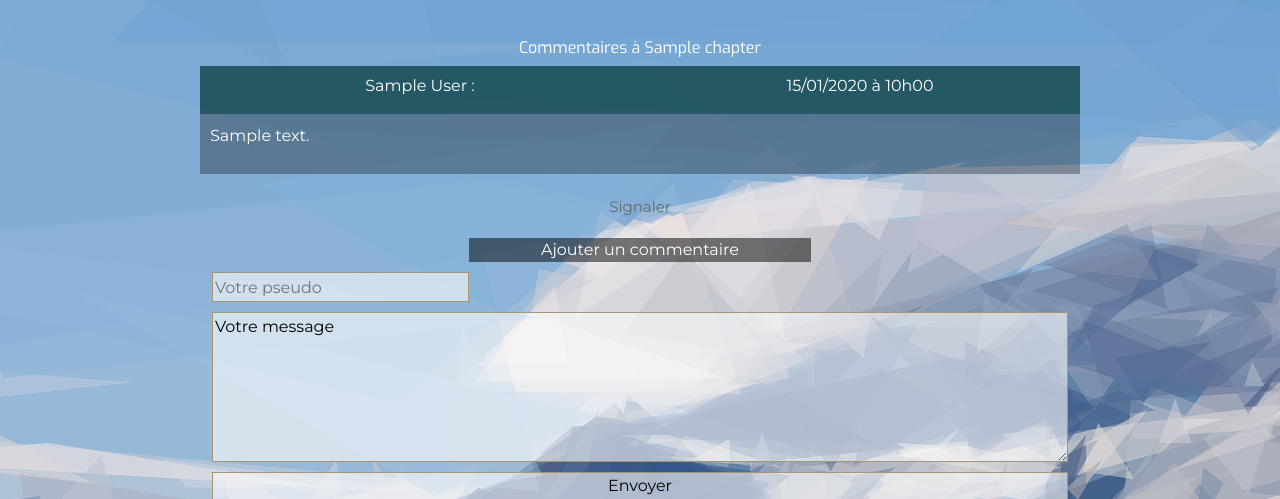
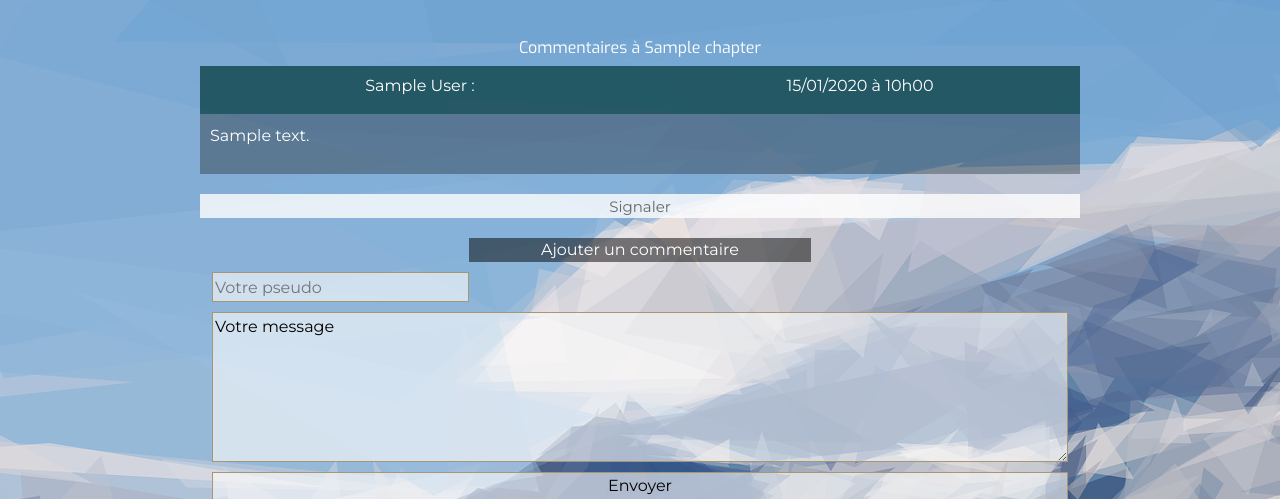
Before and after one commit to MargaritaSav/PersonalBlog, a PHP site: page /study/index.php?action=chapter&id=1 in a window 1280 px wide. Shown: the part 250-749 px from the top of the page. Run offline with PHP 8.4, Linux system fonts and the light colour scheme; tables that the repository leaves empty or names only in its code hold one stand-in row (values such as "Sample post").

Commit message:
code was pretifyed

```diff
--- a/BlogMVC/View/viewChapter.php
+++ b/BlogMVC/View/viewChapter.php
@@ -8,7 +8,6 @@
   	<div class="info col-4">
   		<time><?= $chapter['date'] ?></time>
   	</div>
-
   </header>
   <p><?= $chapter['content'] ?></p>
 </article>
@@ -30,7 +29,7 @@ foreach ($comments as $comment):
 		$class_com = "comment";
 		$text = "Signaler";
 		$class_link="";
-}; ?>
+  }; ?>
   <div class="<?= $class_com?> ">
   	<header class="row">
       <div class="col-6">
@@ -44,7 +43,7 @@ foreach ($comments as $comment):
       <p ><?= $comment['content'] ?></p>
     </div>
 
-  	<footer>
+  	<footer class="comment-footer">
   		<a href="<?= "index.php?action=report&amp;id_chapter=" . $chapter['id'] . "&amp;id_com=" . $comment['id']?>" class="<?= $class_link?>"><?=$text?></a>
   	</footer>
   </div>
```
